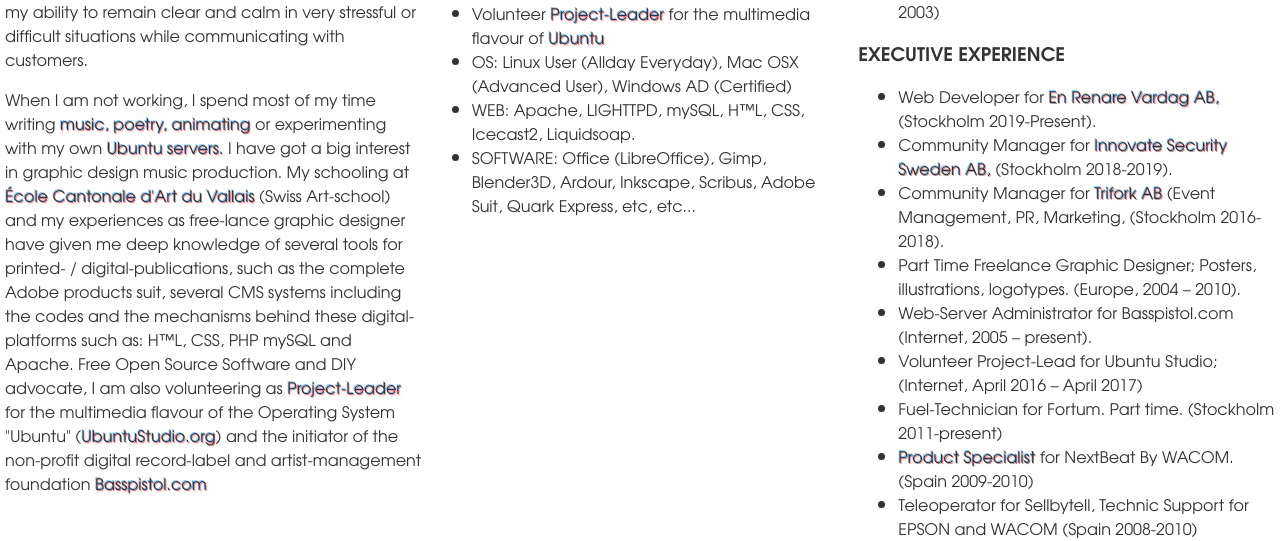
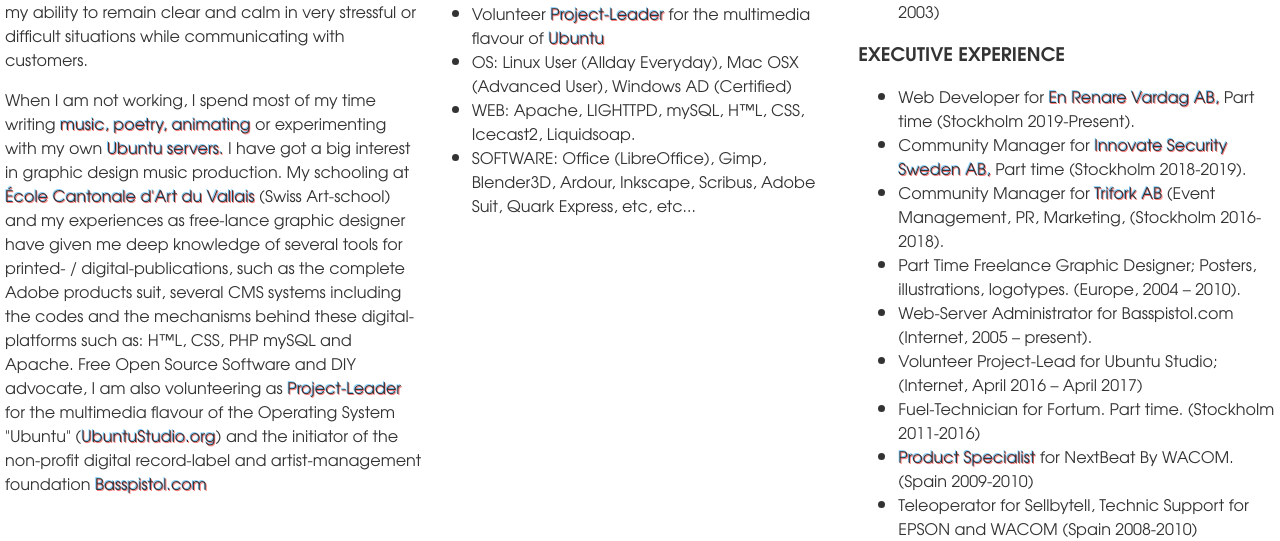
Before and after one commit to Sakrecoer/set.hallstrom, a Jekyll site: the page built from cv.html, in a window 1280 px wide. Shown: the part 755-1296 px from the top of the page. Built offline with Jekyll 4.4.1, drawn with Linux system fonts in a browser that asks for light colours.

Commit message:
Updated 'cv.html' via CloudCannon

```diff
--- a/cv.html
+++ b/cv.html
@@ -48,13 +48,13 @@ sitemap: true
   </ul>
   <h3>EXECUTIVE EXPERIENCE</h3>
   <ul>
-    <li class="pargraphe">Web Developer for <a href="https://enrenarevardag.se">En Renare Vardag AB, </a>(Stockholm 2019-Present).</li>
-    <li class="pargraphe">Community Manager for <a href="https://www.innovatesecurity.se/">Innovate Security Sweden AB, </a>(Stockholm 2018-2019).</li>
+    <li class="pargraphe">Web Developer for <a href="https://enrenarevardag.se">En Renare Vardag AB, </a>Part time (Stockholm 2019-Present).</li>
+    <li class="pargraphe">Community Manager for <a href="https://www.innovatesecurity.se/">Innovate Security Sweden AB, </a>Part time (Stockholm 2018-2019).</li>
     <li class="pargraphe">Community Manager for <a href="https://trifork.com/">Trifork AB</a> (Event Management, PR, Marketing, (Stockholm 2016-2018).</li>
     <li class="pargraphe">Part Time Freelance Graphic Designer; Posters, illustrations, logotypes. (Europe, 2004 &ndash; 2010).</li>
     <li class="pargraphe">Web-Server Administrator for Basspistol.com (Internet, 2005 &ndash; present).</li>
     <li class="pargraphe">Volunteer Project-Lead for Ubuntu Studio; (Internet, April 2016 &ndash; April 2017)</li>
-    <li class="pargraphe">Fuel-Technician for Fortum. Part time. (Stockholm 2011-present)</li>
+    <li class="pargraphe">Fuel-Technician for Fortum. Part time. (Stockholm 2011-2016)</li>
     <li class="pargraphe"><a target="_blank" href="https://www.youtube.com/watch?v=mPQscw5UlXs">Product Specialist</a> for NextBeat By WACOM. (Spain 2009-2010)</li>
     <li class="pargraphe">Teleoperator for Sellbytell, Technic Support for EPSON and WACOM (Spain 2008-2010)</li>
     <li class="pargraphe">Teleoperator for Multipartner. Sales (Spain 2007)</li>
```
